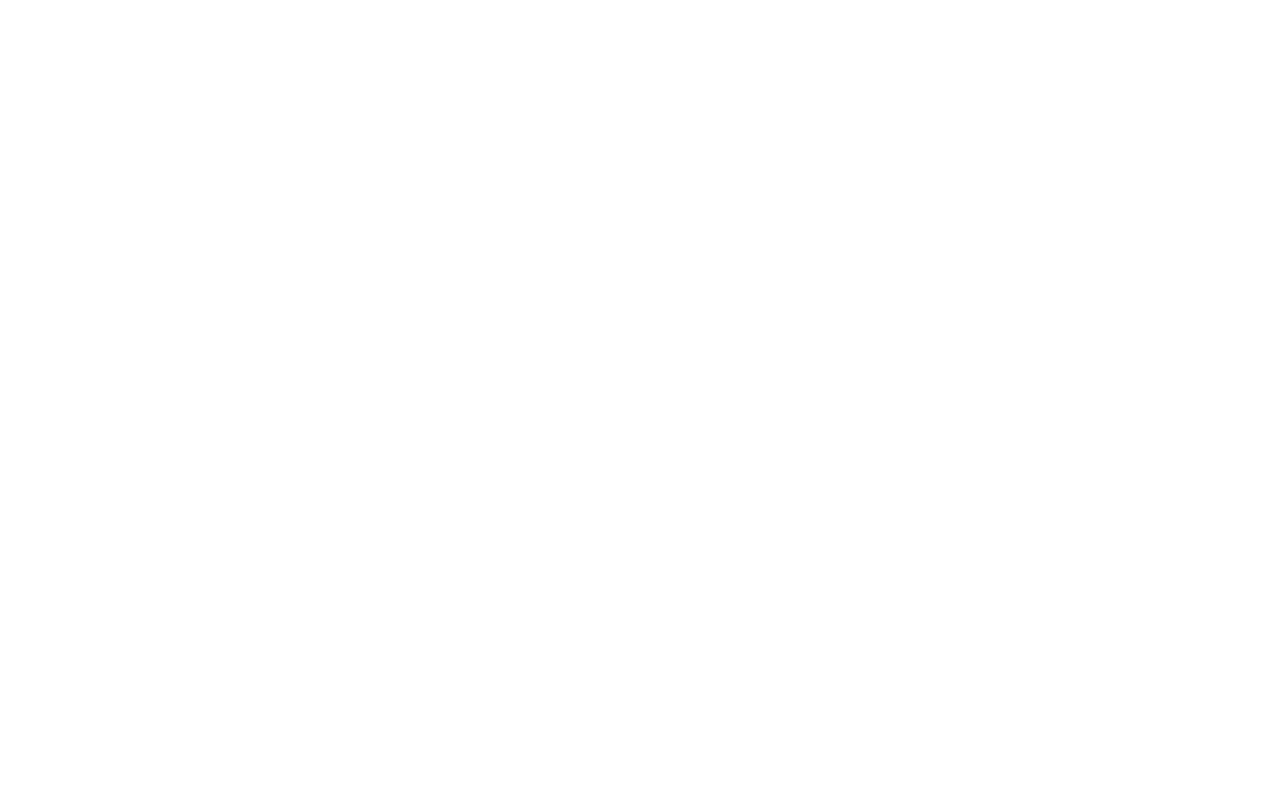
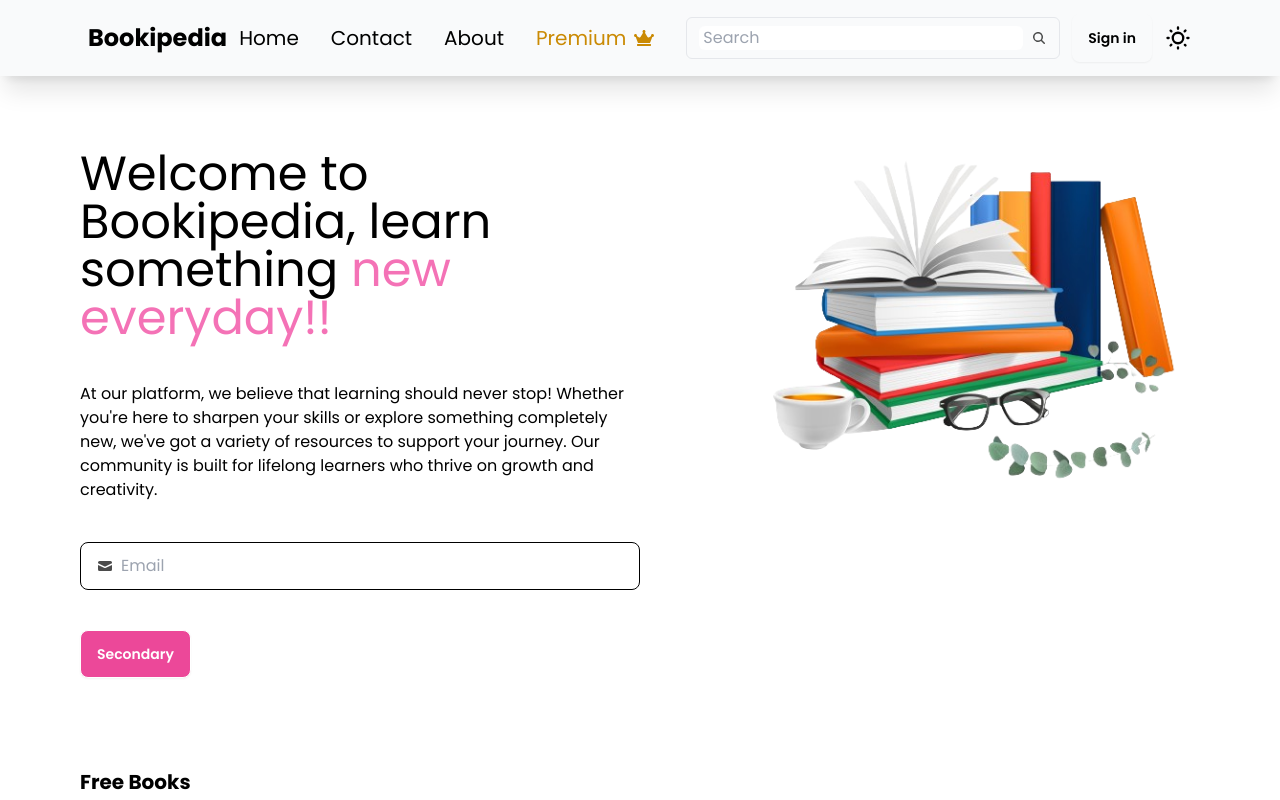
Before and after one commit to AkhilSareshwala/Bookies, a React (Vite) app: page / in a window 1280 px wide. Before the commit this address had no page. Shown: the top 800 px of the page. Built offline with nearby package versions, Linux system fonts and the light colour scheme.

Commit message:
Initial commit

```diff
--- a/src/App.jsx
+++ b/src/App.jsx
@@ -11,12 +11,13 @@ const App = () => {
   return (
     <BrowserRouter>
       <Routes>
-        <Route path='/Bookies/' element={<Home />} />
-        <Route path='/Bookies/course' element={<Courses />} />
-        <Route path='/Bookies/contact' element={<Contact />} />
-        <Route path='/Bookies/about' element={<About />} />
-        <Route path='/Bookies/login' element={<Login />} />
-        <Route path='/Bookies/signin' element={<Signin />} /> {/* Ensure route matches case sensitivity */}
+        <Route path='/Bookies' element={<Home />} />
+        <Route path='' element={<Home />} />
+        <Route path='/course' element={<Courses />} />
+        <Route path='/contact' element={<Contact />} />
+        <Route path='/about' element={<About />} />
+        <Route path='/login' element={<Login />} />
+        <Route path='/signin' element={<Signin />} /> {/* Ensure route matches case sensitivity */}
       </Routes>
     </BrowserRouter>
   );
--- a/src/Components/Navbar.jsx
+++ b/src/Components/Navbar.jsx
@@ -29,13 +29,13 @@ function Navbar() {
       </li>
 
       <li className="hover:scale-105 duration-300 hover:text-red-300 text-xl">
-      <a href="/Bookies/contact">Contact</a>
+      <a href="/contact">Contact</a>
       </li>
       <li className="hover:scale-105 duration-300 hover:text-red-300 text-xl">
-      <a href="/Bookies/about">About</a>
+      <a href="/about">About</a>
       </li>
       <li className="hover:scale-105 duration-300 text-yellow-600 text-xl hover:text-yellow-800">
-        <a href="/Bookies/course">Premium <FaCrown/></a>
+        <a href="/course">Premium <FaCrown/></a>
       </li>
     </>
   );
--- a/vite.config.js
+++ b/vite.config.js
@@ -4,5 +4,5 @@ import react from '@vitejs/plugin-react'
 // https://vitejs.dev/config/
 export default defineConfig({
   plugins: [react()],
-  base: '/Bookies',
+  base: '',
 })
```
